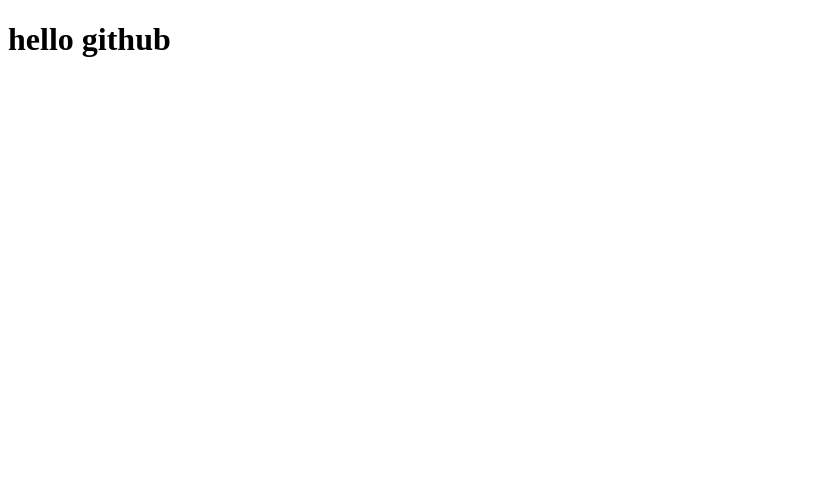
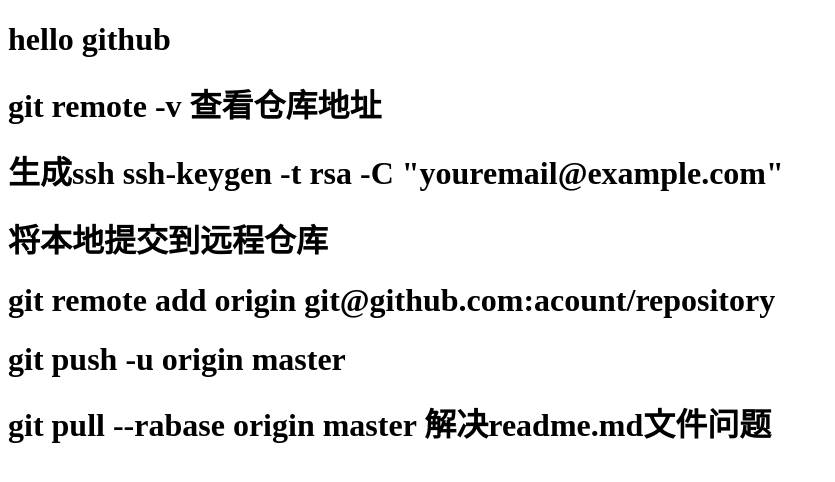
Before and after one commit to jcjcgit/test, a plain HTML site: page index.html in a window 1280 px wide. Shown: the whole page, without its empty margins (0-835 px from the left). Drawn offline with Linux system fonts and the light colour scheme.

Commit message:
add imformation

```diff
--- a/index.html
+++ b/index.html
@@ -9,6 +9,12 @@
 <body>
     <div id="app">
         <h1>hello github</h1>
+        <h1>git remote -v   查看仓库地址</h1>
+        <h1>生成ssh    ssh-keygen -t rsa -C "youremail@example.com"</h1>
+        <h1>将本地提交到远程仓库</h1>
+        <h1>git remote add origin git@github.com:acount/repository</h1>
+        <h1>git push -u origin master</h1>
+        <h1>git pull --rabase origin master   解决readme.md文件问题</h1>
     </div>
 </body>
 </html>
```
